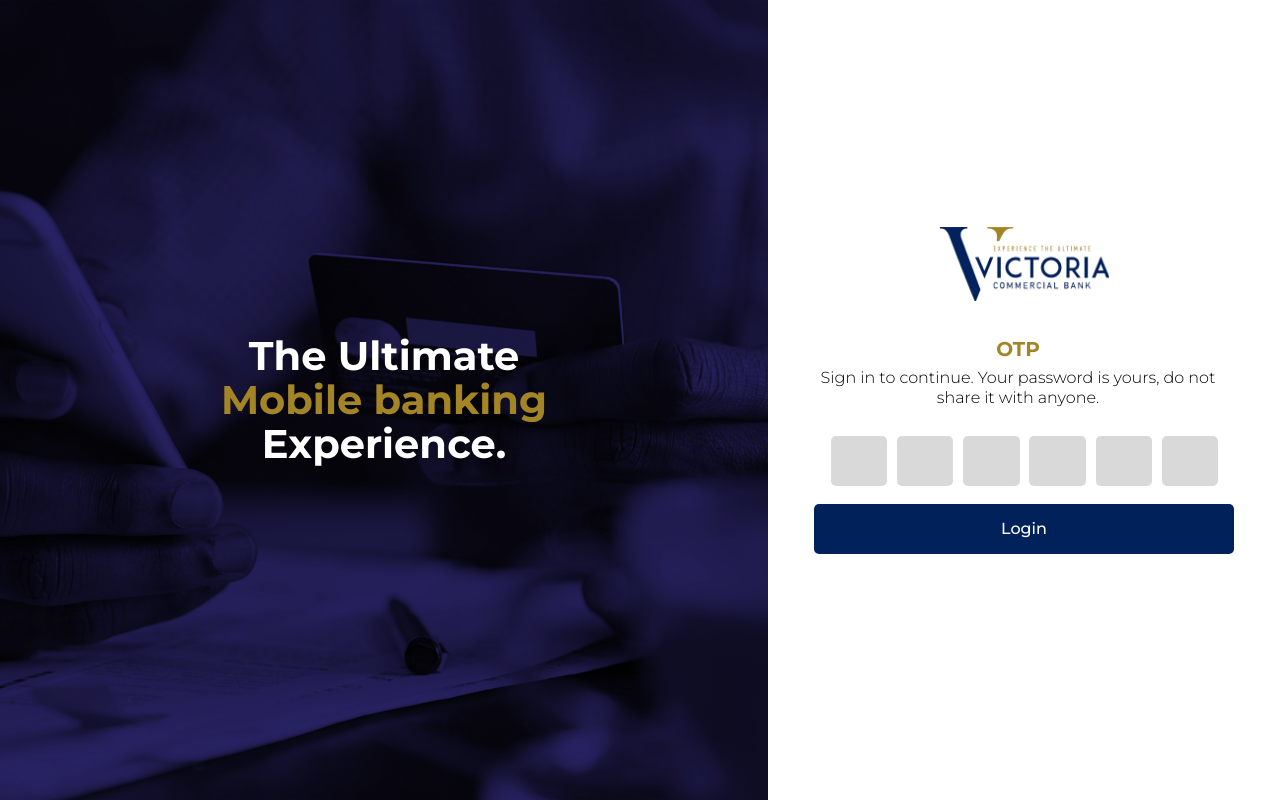
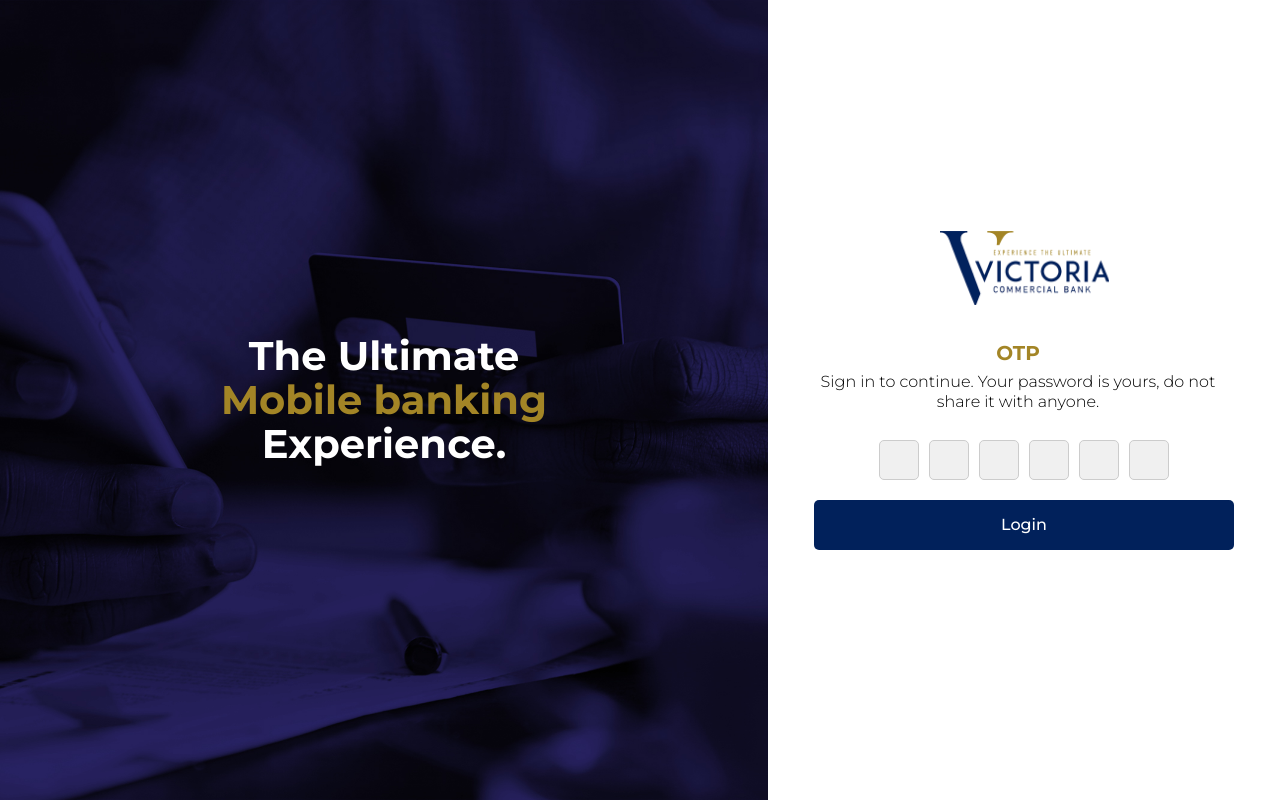
Before and after one commit to Equity-Afya/victoria-bank, a React (Vite) app: page /otp in a window 1280 px wide. Built offline with nearby package versions, Linux system fonts and the light colour scheme.

Commit message:
Implemented changes on OTP pages

```diff
--- a/src/Pages/OTP-Page/OTPPage.css
+++ b/src/Pages/OTP-Page/OTPPage.css
@@ -1,21 +1,7 @@
-* {
-  margin: 0;
-  padding: 0;
-  box-sizing: border-box;
-}
-
-body,
-html {
-  height: 100%;
-  font-family: "Montserrat";
-}
-
 .login-page {
   display: flex;
   height: 100vh;
-  width: 100vw;
 }
-
 .left-side {
   width: 60%;
   background-image: url("src/assets/images/BackgroundOtp.jpeg");
@@ -26,6 +12,9 @@ html {
   align-items: center;
   color: white;
 }
+.left-side-content {
+  text-align: center;
+}
 .mobile-banking {
   color: #a38526;
 }
@@ -33,7 +22,6 @@ html {
   font-size: 2.5rem;
   text-align: center;
 }
-
 .right-side {
   width: 40%;
   display: flex;
@@ -48,23 +36,6 @@ html {
   margin: 0 0 38px 1px;
   width: 169px;
   height: 74px;
-}
-
-h2 {
-  margin-bottom: 30px;
-  color: #a38526;
-}
-
-.login-button {
-  width: 420px;
-  height: 50px;
-  background-color: #01215b;
-  border: none;
-  border-radius: 5px;
-  font-size: 1rem;
-  color: white;
-  cursor: pointer;
-  margin-bottom: 20px;
 }
 .otp {
   margin: 0 12px 9px 0;
@@ -87,51 +58,39 @@ h2 {
   line-height: 1.25;
   color: #000000;
 }
-.container-2 {
-  margin-bottom: 18px;
+.otp-input-container {
   display: flex;
-  flex-direction: row;
-  width: 387px;
-  box-sizing: border-box;
+  justify-content: center;
+  gap: 10px;
+  margin-bottom: 20px;
 }
-.rectangle-6 {
+
+.otp-digit {
+  width: 40px;
+  height: 40px;
+  text-align: center;
+  font-size: 18px;
+  border: 1px solid #ccc;
   border-radius: 5px;
-  background: #d9d9d9;
-  margin-right: 10px;
-  width: 56px;
+  background-color: #f0f0f0;
+  color: #080707;
+}
+.error-message {
+  color: red;
+  margin-bottom: 20px;
+}
+.login-button {
+  width: 420px;
   height: 50px;
+  background-color: #01215b;
+  border: none;
+  border-radius: 5px;
+  font-size: 1rem;
+  color: white;
+  cursor: pointer;
+  margin-bottom: 20px;
 }
-.rectangle-7 {
-  border-radius: 5px;
-  background: #d9d9d9;
-  margin-right: 10px;
-  width: 56px;
-  height: 50px;
+
+.login-button:hover {
+  background-color: #0056b3;
 }
-.rectangle-81 {
-  border-radius: 5px;
-  background: #d9d9d9;
-  margin-right: 9px;
-  width: 57px;
-  height: 50px;
-}
-.rectangle-9 {
-  border-radius: 5px;
-  background: #d9d9d9;
-  margin-right: 10px;
-  width: 57px;
-  height: 50px;
-}
-.rectangle-10 {
-  border-radius: 5px;
-  background: #d9d9d9;
-  margin-right: 10px;
-  width: 56px;
-  height: 50px;
-}
-.rectangle-11 {
-  border-radius: 5px;
-  background: #d9d9d9;
-  width: 56px;
-  height: 50px;
-}
--- a/src/Pages/OTP-Page/OTPPage.jsx
+++ b/src/Pages/OTP-Page/OTPPage.jsx
@@ -1,40 +1,72 @@
-import './OTPPage.css'
+import { useState, useRef } from 'react';
+import './OTPPage.css';
+
 const OTPPage = () => {
+  const [otp, setOtp] = useState(new Array(6).fill(''));
+  const [error, setError] = useState('');
+  const inputRefs = useRef([]);
+
+  const handleChange = (element, index) => {
+    if (isNaN(element.value)) return;
+
+    setOtp([...otp.map((d, idx) => (idx === index ? element.value : d))]);
+
+    if (element.nextSibling && element.value !== '') {
+      inputRefs.current[index + 1]?.focus();
+    }
+  };
+
+  const handleKeyUp = (event, index) => {
+    if (event.key === 'Backspace' && event.target.value === '') {
+      if (index > 0) inputRefs.current[index - 1].focus();
+    }
+  };
+
+  const handleSubmit = () => {
+    if (otp.includes('')) {
+      setError('Please enter the complete OTP.');
+    } else {
+      setError('');
+      console.log(`Entered OTP: ${otp.join('')}`);
+      setOtp(new Array(6).fill('')); // Clear the OTP input fields
+      inputRefs.current[0].focus();  // Focus the first input field
+    }
+  };
+
   return (
     <div className="login-page">
-        <div className="left-side">
+      <div className="left-side">
         <div className="left-side-content">
           <h1>The Ultimate</h1>
-          <h1 className='mobile-banking'>Mobile banking</h1>
+          <h1 className="mobile-banking">Mobile banking</h1>
           <h1>Experience.</h1>
         </div>
       </div>
-    < div className="right-side">
-    <div className="logo"></div>
-    <div className="otp">
-          OTP
-        </div>
+      <div className="right-side">
+        <div className="logo"></div>
+        <div className="otp">OTP</div>
         <div className="sign-in-to-continue">
           Sign in to continue. Your password is yours, do not share it with anyone.
         </div>
-        <div className="container-2">
-          <div className="rectangle-6">
-          </div>
-          <div className="rectangle-7">
-          </div>
-          <div className="rectangle-81">
-          </div>
-          <div className="rectangle-9">
-          </div>
-          <div className="rectangle-10">
-          </div>
-          <div className="rectangle-11">
-          </div>
+        <div className="otp-input-container">
+          {otp.map((data, index) => (
+            <input
+              key={index}
+              type="text"
+              maxLength="1"
+              className="otp-digit"
+              value={data}
+              onChange={(e) => handleChange(e.target, index)}
+              onKeyUp={(e) => handleKeyUp(e, index)}
+              ref={(el) => (inputRefs.current[index] = el)}
+            />
+          ))}
         </div>
-    <button className="login-button">Login</button>
+        {error && <div className="error-message">{error}</div>}
+        <button className="login-button" onClick={handleSubmit}>Login</button>
       </div>
-      </div>
-  )
-}
+    </div>
+  );
+};
 
-export default OTPPage
+export default OTPPage;
--- a/src/routes/index.jsx
+++ b/src/routes/index.jsx
@@ -17,7 +17,6 @@ function AppRoutes() {
         <Route path="/add-beneficiaries" element={<AddBeneficiariespage />} />
         <Route path="/" element={<Login />} />
         <Route path="/otp" element={<OTPPage />} />
-
       </Routes>
     </Router>
   );
```
